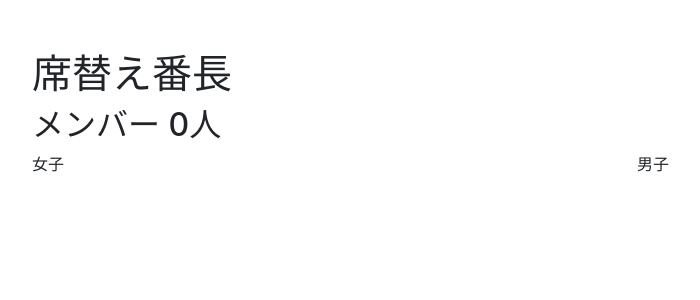
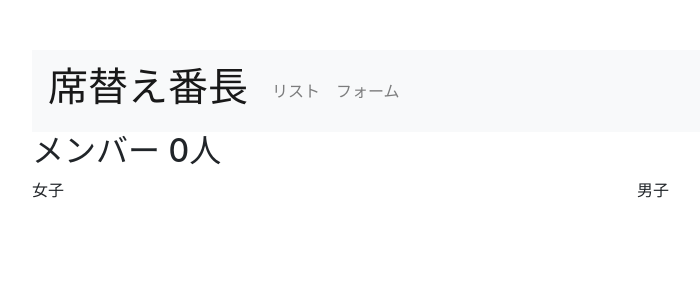
Before and after one commit to yoshioka-s/VueHandson, a Vue app: page / in a window 1280 px wide. Shown: the top 300 px of the page, without its empty margins (18-718 px from the left). Built offline with nearby package versions, Linux system fonts and the light colour scheme.

Commit message:
Add nav bar

```diff
--- a/src/App.vue
+++ b/src/App.vue
@@ -1,6 +1,12 @@
 <template>
   <div id="app">
-    <h1>席替え番長</h1>
+    <nav class="navbar navbar-light bg-light navbar-expand-lg">
+      <router-link to="/" class="navbar-brand"><h1>席替え番長</h1></router-link>
+      <ul class="navbar-nav">
+        <li class="nav-item"><router-link to="/" class="nav-link">リスト</router-link></li>
+        <li class="nav-item"><router-link to="/form" class="nav-link">フォーム</router-link></li>
+      </ul>
+    </nav>
     <div class="row page">
       <router-view></router-view>
     </div>
```
